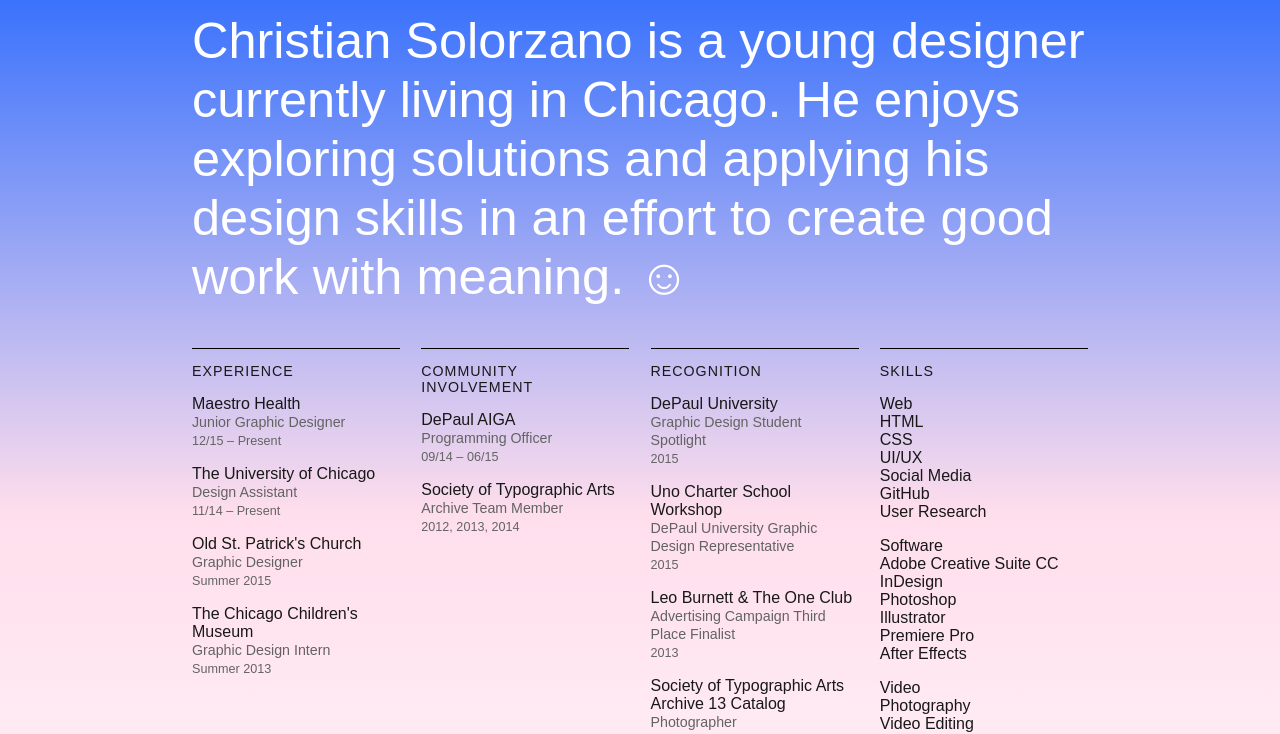
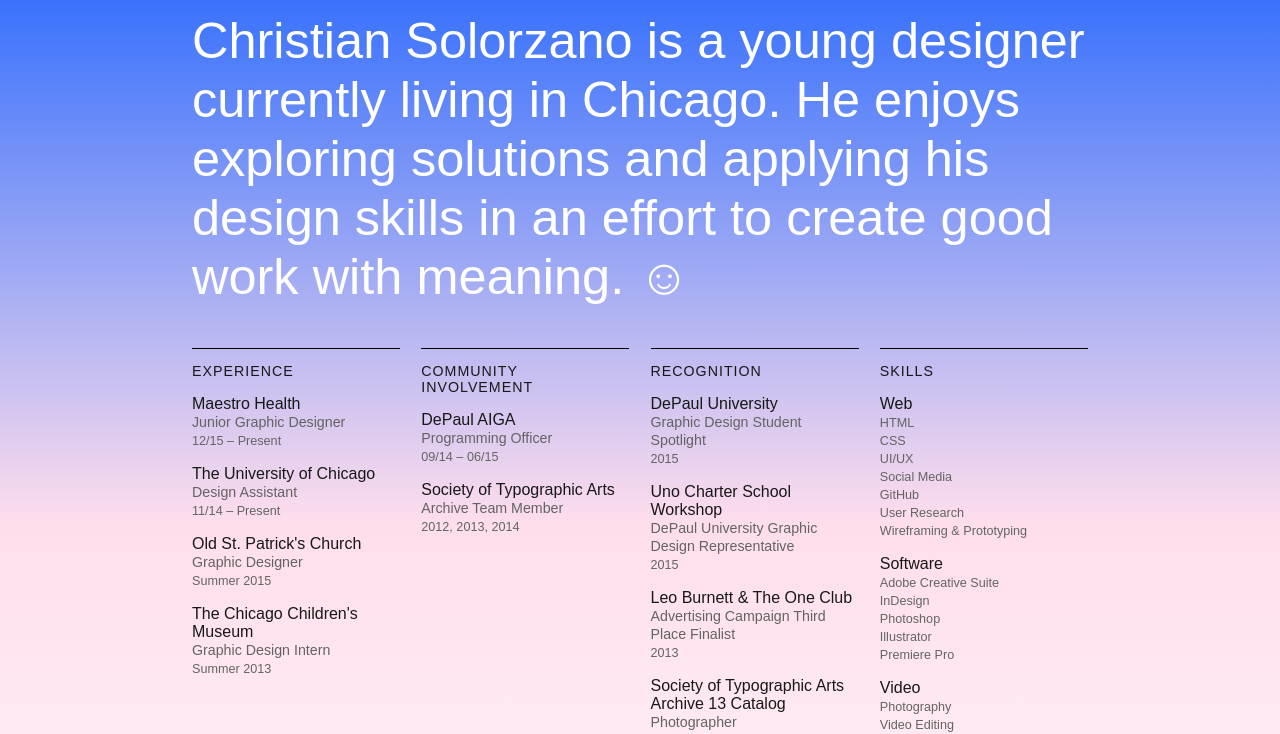
Before and after one commit to christiantype/christian-solorzano-online, a plain HTML site: page about.html in a window 1280 px wide. Shown: the part 73-807 px from the top of the page. Drawn offline with Linux system fonts and the light colour scheme.

Commit message:
typographic changes and edit to colophon

```diff
--- a/about.html
+++ b/about.html
@@ -165,26 +165,29 @@
         <ul>
             <li>
                 <lh>Web</lh> <br>
-                HTML <br>
-                CSS <br>
-                UI/UX <br>
-                Social Media <br>
-                GitHub <br>
-                User Research
+                <span class="date">HTML</span><br>
+                <span class="date">CSS</span><br>
+                <span class="date">UI/UX</span><br>
+                <span class="date">Social Media</span><br>
+                <span class="date">GitHub</span><br>
+                <span class="date">User Research</span><br>
+                <span class="date">Wireframing & Prototyping</span><br>
+
             </li>
             <li>
                 <lh>Software</lh> <br>
-                Adobe Creative Suite CC <br>
-                InDesign<br>
-                Photoshop<br>
-                Illustrator<br>
-                Premiere Pro<br>
-                After Effects
+                <span class="date">Adobe Creative Suite </span><br>
+                <span class="date">InDesign</span><br>
+                <span class="date">Photoshop</span><br>
+                <span class="date">Illustrator</span><br>
+                <span class="date">Premiere Pro</span><br>
             </li>
             <li>
                 <lh>Video</lh> <br>
-                Photography <br>
-                Video Editing<br>
+                <span class="date">Photography</span><br>
+                <span class="date">Video Editing</span><br>
+                <span class="date">Production Design</span><br>
+                <span class="date">Art Direction</span><br>
             </li>
         </ul>
 
@@ -212,7 +215,7 @@
 <section class="colophon">
     <h2>Colophon</h2>
     <p>This website was built using <a href="http://neat.bourbon.io/" target="_blank">Neat</a>,  <a href="http://bourbon.io/" target="_blank">Bourbon</a>, and <a href="http://sass-lang.com/" target="_blank">Sass</a>.</p>
-    <p>Typeface used is <a href="https://www.google.com/fonts/specimen/Open+Sans/" target="_blank">Open Sans</a> provided by Google.</p>
+    <p>Typeface used is <a href="https://typekit.com/fonts/neuzeit-grotesk/n4/wfs" target="_blank">Neuzeit Grotesk</a> provided by TypeKit.</p>
     <p>Font-sizes are based on <em>8:9 major second</em> ratio through  <a href="http://www.modularscale.com/" target="_blank">Modular Scale</a>.</p>
 
 
```
